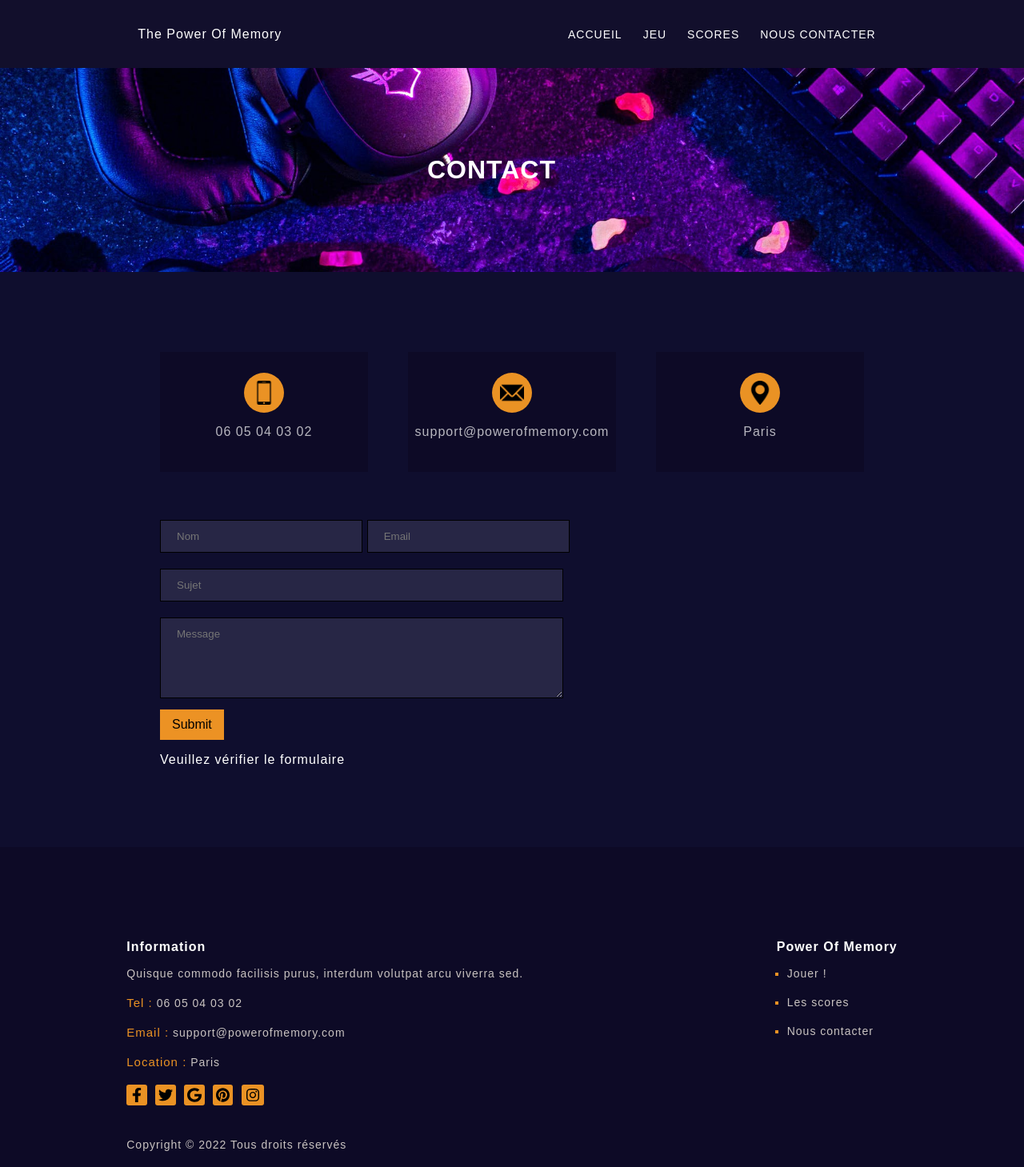
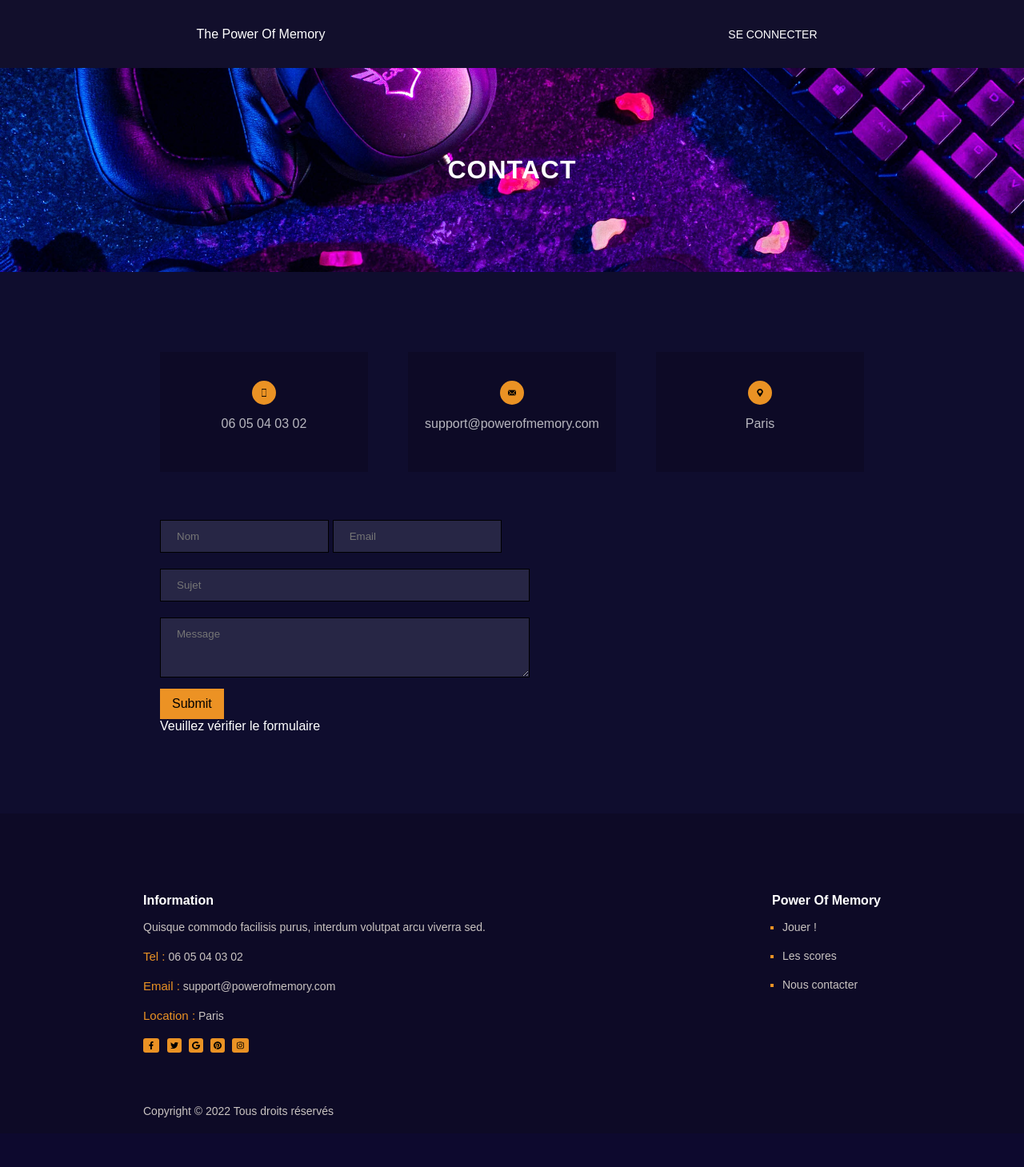
Before and after one commit to raphaelglt/memory, a PHP site: page /contact.php in a window 1280 px wide. Shown: the whole page at 80% size. After the commit the page ends 1397 px from the top, so only its background shows below. Run offline with PHP 8.4, Linux system fonts and the light colour scheme.

Commit message:
header and session

```diff
--- a/assets/css/contact.css
+++ b/assets/css/contact.css
@@ -1,82 +1,6 @@
 body {
-    margin: auto;
-    margin-top: 0;
-
-    background-color: rgb(15, 14, 46);
     font-family: 'Poppins', sans-serif;
-    letter-spacing: 1px;
-
 }
-
-/*HEADER*/
-header {
-    height: 340px;
-    display: flex;
-    flex: 1;
-    flex-direction: column;
-}
-header{
-    min-height:50px;
-}
-main {
-    margin: 0 auto;
-    min-height: calc(100vh - 340px - 400px);
-}
-footer{
-    width: 100%;
-    height: 400px;
-    background-color: rgb(13, 10, 38);
-}
-h1 {
-    font-family: 'Poppins', sans-serif;
-    letter-spacing: 1px;
-    color: white;
-    position: relative;
-    right: 2%;
-
-
-}
-#head p, #head a {
-    color: white;
-    font-family: 'Poppins', sans-serif;
-    font-weight: 510;
-}
-a:link {
-    text-decoration: none;
-}
-#head a:hover {
-    color: rgb(234, 146, 36);
-}
-#head {
-    display: flex;
-    align-items: center;
-    justify-content: space-around;
-    flex: 1;
-    background-color: rgb(18, 15, 44);
-}
-#head a {
-    font-size: 14px;
-}
-#banner {
-    display: flex;
-    flex: 3;
-    background: url("../../assets/images/banner1index2.jpeg") no-repeat center center;
-    -webkit-background-size: cover;
-    -moz-background-size: cover;
-    -o-background-size: cover;
-    background-size: cover;
-    align-items: center;
-    justify-content: center;
-}
-#links {
-    display: flex;
-    justify-content: space-between;
-}
-#links a {
-    padding: 13px;
-}
-
-/*SECTION*/
 section{
     margin-left: 200px;
     margin-right: 200px;
--- a/contact.php
+++ b/contact.php
@@ -1,3 +1,6 @@
+<?php
+include('./init.php');
+?>
 <!DOCTYPE html>
 <html lang="en">
 <head>
@@ -7,6 +10,7 @@
     <meta name="description" content="">
     <meta name="viewport" content="width=device-width, initial-scale=1">
     <link rel="stylesheet" href="assets/css/contact.css">
+    <link rel="stylesheet" href="assets/css/maPage.css">
 </head>
 <body>
     <?php
--- a/scores.php
+++ b/scores.php
@@ -1,6 +1,7 @@
 <?php
 //select all the scores from the db
 include('./includes/database.inc.php');
+include('./init.php');
 $sql = file_get_contents('./sql/scoreall.sql');
 $stmt = $dbh->query($sql);
 ?>
--- a/view/header.inc.php
+++ b/view/header.inc.php
@@ -2,10 +2,14 @@
     <div id="head">
         <p>The Power Of Memory</p>
         <div id="links">
-            <a href="index.php">ACCUEIL</a>
-            <a href="memory.php">JEU</a>
-            <a href="scores.php">SCORES</a>
-            <a href="contact.php">NOUS CONTACTER</a>
+            <?php if(!empty($_SESSION['user_id'])) { ?>
+                <a href="index.php">ACCUEIL</a>
+                <a href="memory.php">JEU</a>
+                <a href="scores.php">SCORES</a>
+                <a href="contact.php">NOUS CONTACTER</a>
+            <?php } else {
+                ?> <a href="login.php">SE CONNECTER</a> <?php
+            } ?>
         </div>
     </div>
     <div id="banner">
```
Also changed, not shown: memory.php (+7 -4 lines).
